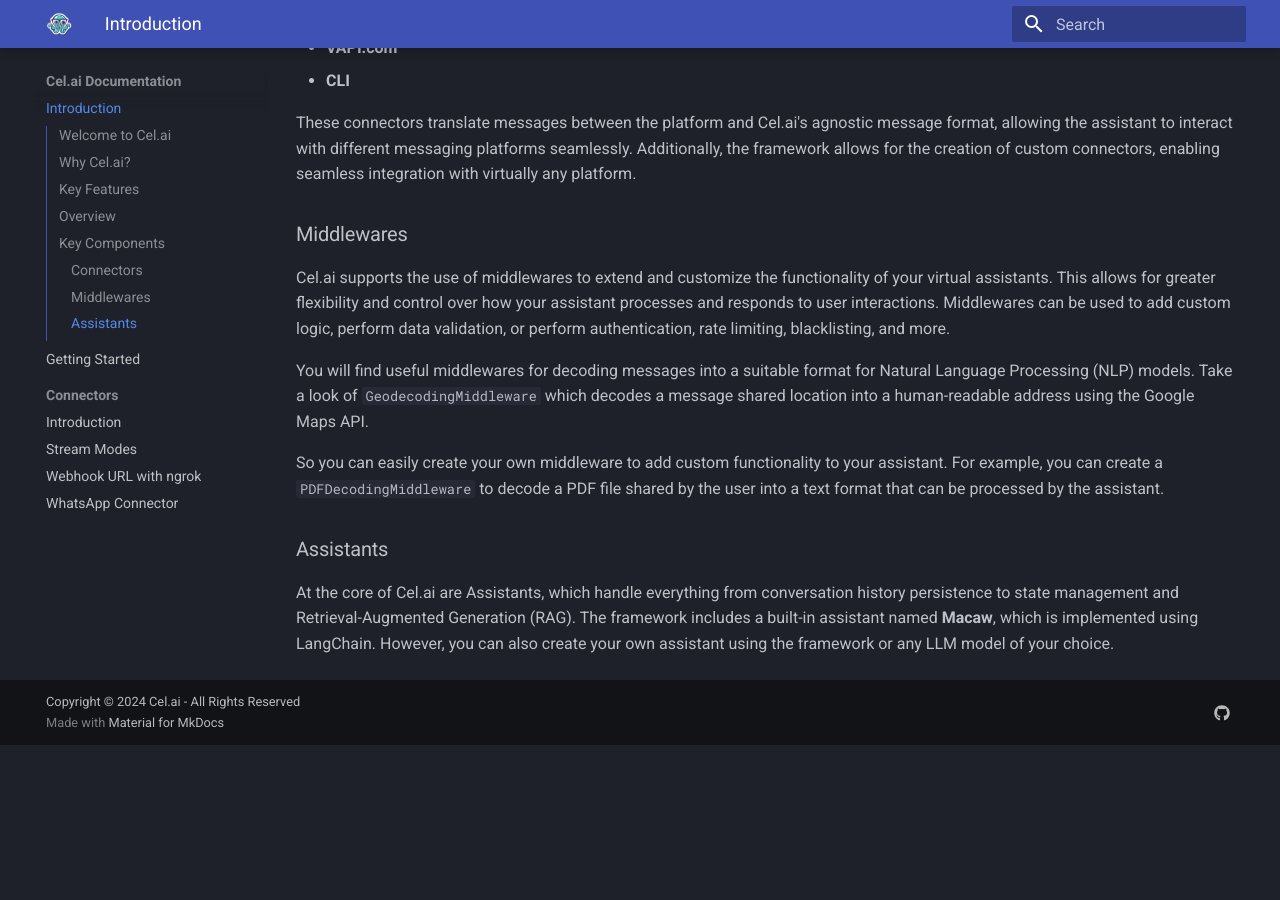
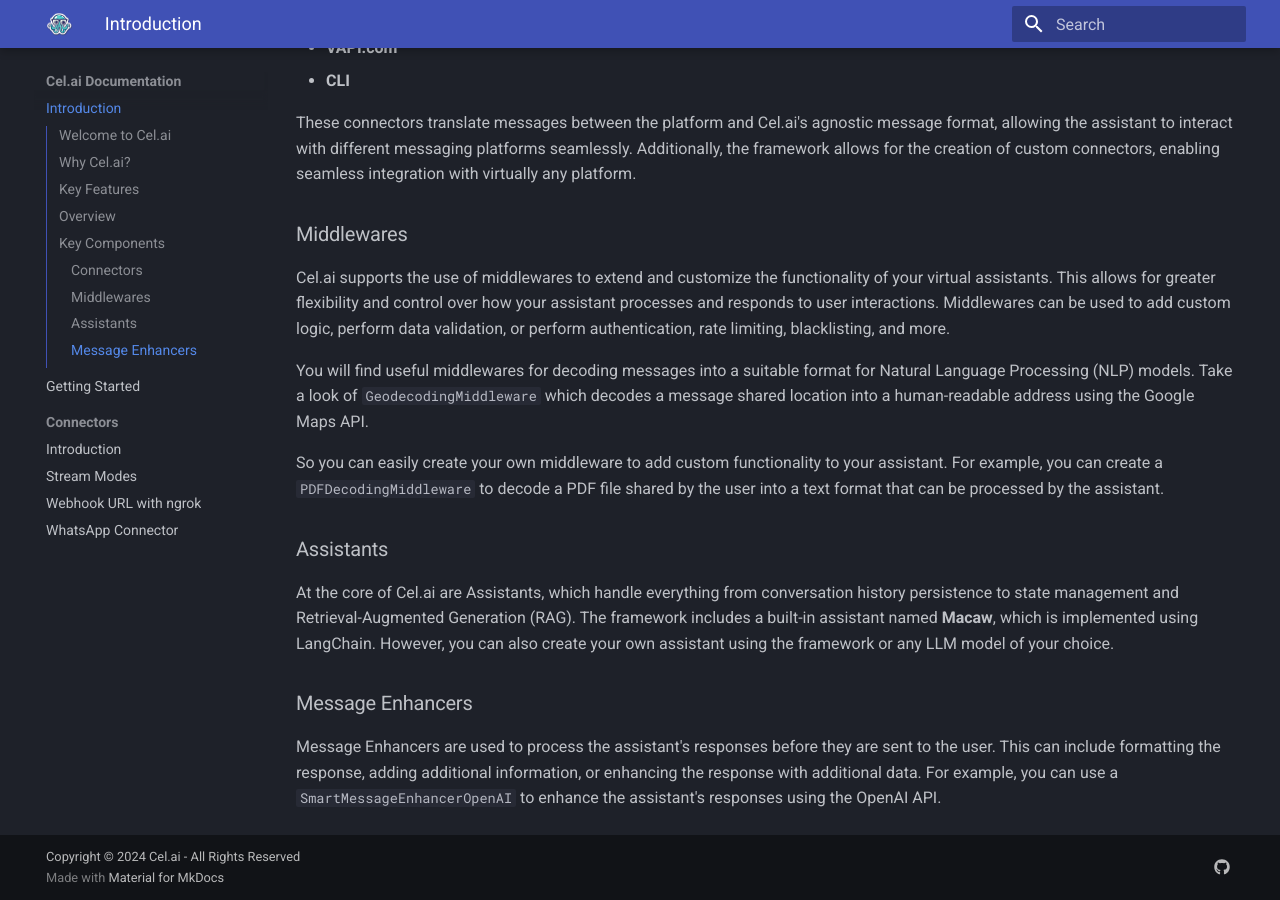
Before and after one commit to cel-ai/celai, an MkDocs documentation site: the page built from docs/index.md, in a window 1280 px wide and 900 px high, scrolled down 1620 px. Built offline with MkDocs 1.6.1 and Material for MkDocs 9.7.7, drawn with Linux system fonts in a browser that asks for light colours; before the commit the page ends 2365 px from its top, so only the background shows below that.

Commit message:
Update index.md

```diff
--- a/docs/index.md
+++ b/docs/index.md
@@ -53,3 +53,7 @@
 
 ### Assistants
 At the core of Cel.ai are Assistants, which handle everything from conversation history persistence to state management and Retrieval-Augmented Generation (RAG). The framework includes a built-in assistant named **Macaw**, which is implemented using LangChain. However, you can also create your own assistant using the framework or any LLM model of your choice.
+
+
+### Message Enhancers
+Message Enhancers are used to process the assistant's responses before they are sent to the user. This can include formatting the response, adding additional information, or enhancing the response with additional data. For example, you can use a `SmartMessageEnhancerOpenAI` to enhance the assistant's responses using the OpenAI API.
```
